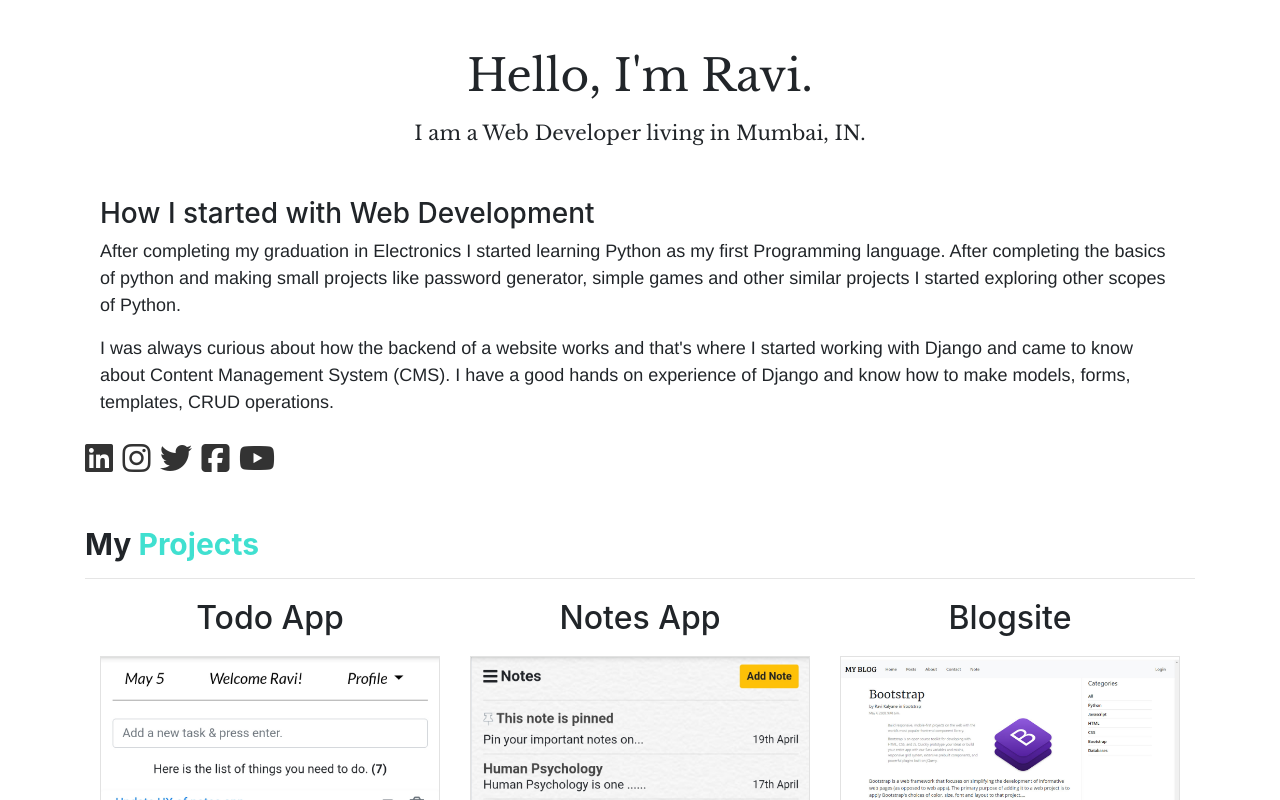
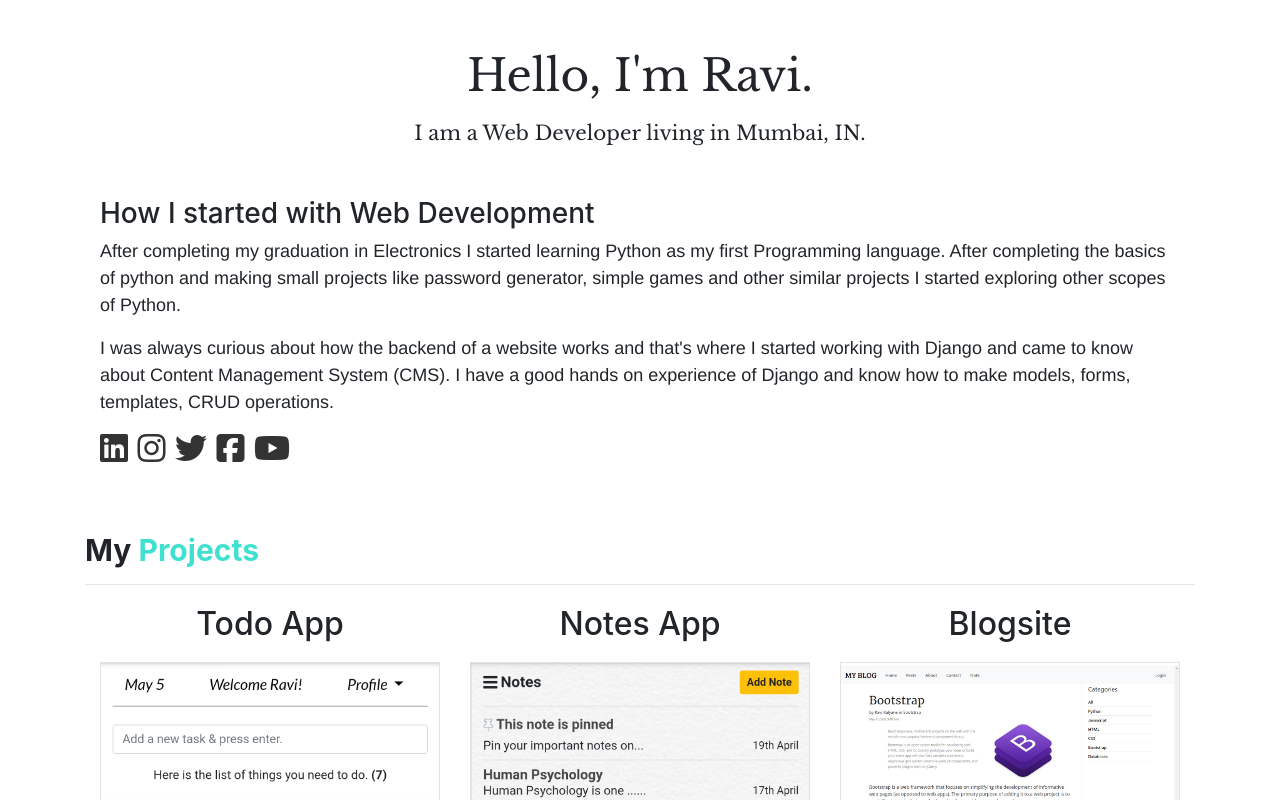
Before and after one commit to ravikalyane/portfolio2, a plain HTML site: page index.html in a window 1280 px wide. Shown: the top 800 px of the page. Drawn offline with nearby package versions, Linux system fonts and the light colour scheme.

Commit message:
Update index.html

```diff
--- a/index.html
+++ b/index.html
@@ -12,10 +12,7 @@
     <link href="https://kit-pro.fontawesome.com/releases/v5.13.0/css/pro.min.css" rel="stylesheet">
 
     <!-- Google Fonts -->
-    <link href="https://fonts.googleapis.com/css2?family=Bree+Serif&display=swap" rel="stylesheet">
-    <link href="https://fonts.googleapis.com/css2?family=Oxygen&display=swap" rel="stylesheet">
     <link href="https://fonts.googleapis.com/css2?family=Libre+Baskerville&display=swap" rel="stylesheet">
-    <link href="https://fonts.googleapis.com/css2?family=Montserrat:wght@300&display=swap" rel="stylesheet">
     <title>Ravi Kalyane</title>
 </head>
 
@@ -23,9 +20,6 @@
     <section id='intro'>
         <div class="container">
             <div class="row">
-                <!--div class="col-md-3 text-center">
-                    <img class="img-fluid profile" src="images/profile_pic.jpg" width="250px">
-                </div-->
                 <div class="col-auto text-center">
                     <h1 class="intro1">Hello, I'm Ravi.</h1>
                     <h2 class="intro2">I am a Web Developer living in Mumbai, IN.</h2>
@@ -37,8 +31,6 @@
                     <h3>How I started with Web Development</h3>
                     <p class="about">After completing my graduation in Electronics I started learning Python as my first Programming language. After completing the basics of python and making small projects like password generator, simple games and other similar projects I started exploring other scopes of Python.</p>
                     <p class="about">I was always curious about how the backend of a website works and that's where I started working with Django and came to know about Content Management System (CMS). I have a good hands on experience of Django and know how to make models, forms, templates, CRUD operations.</p>
-            </div>
-            </div>
 
                     <div class="links">
                         <ul>
@@ -53,6 +45,9 @@
                                         class="fab fa-youtube fa-2x"></i></a></li>
                         </ul>
                     </div>
+                </div>
+            </div>
+
         </div>
     </section>
 
@@ -95,5 +90,4 @@
         </div>
     </section>
 
-
 </body>
```
Lines whose indentation alone changed are shown as unchanged.
